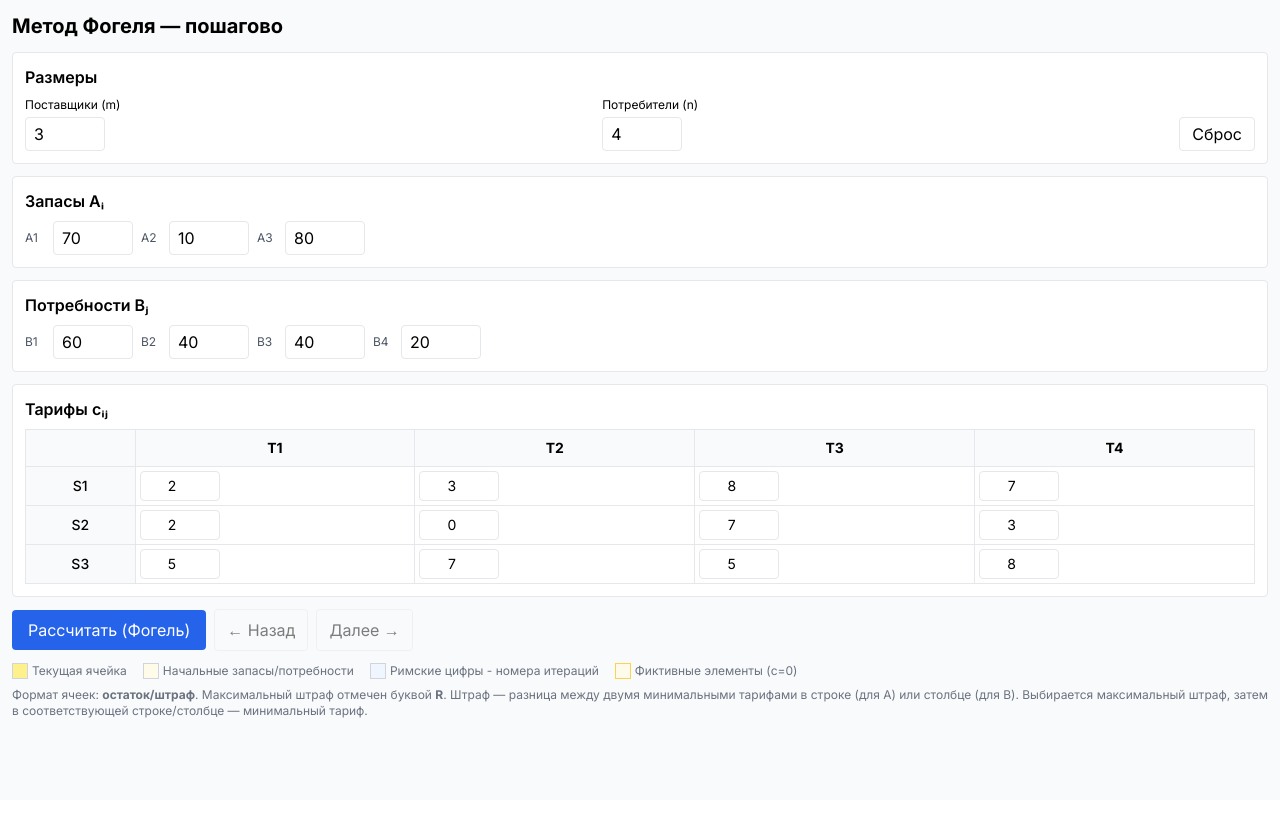
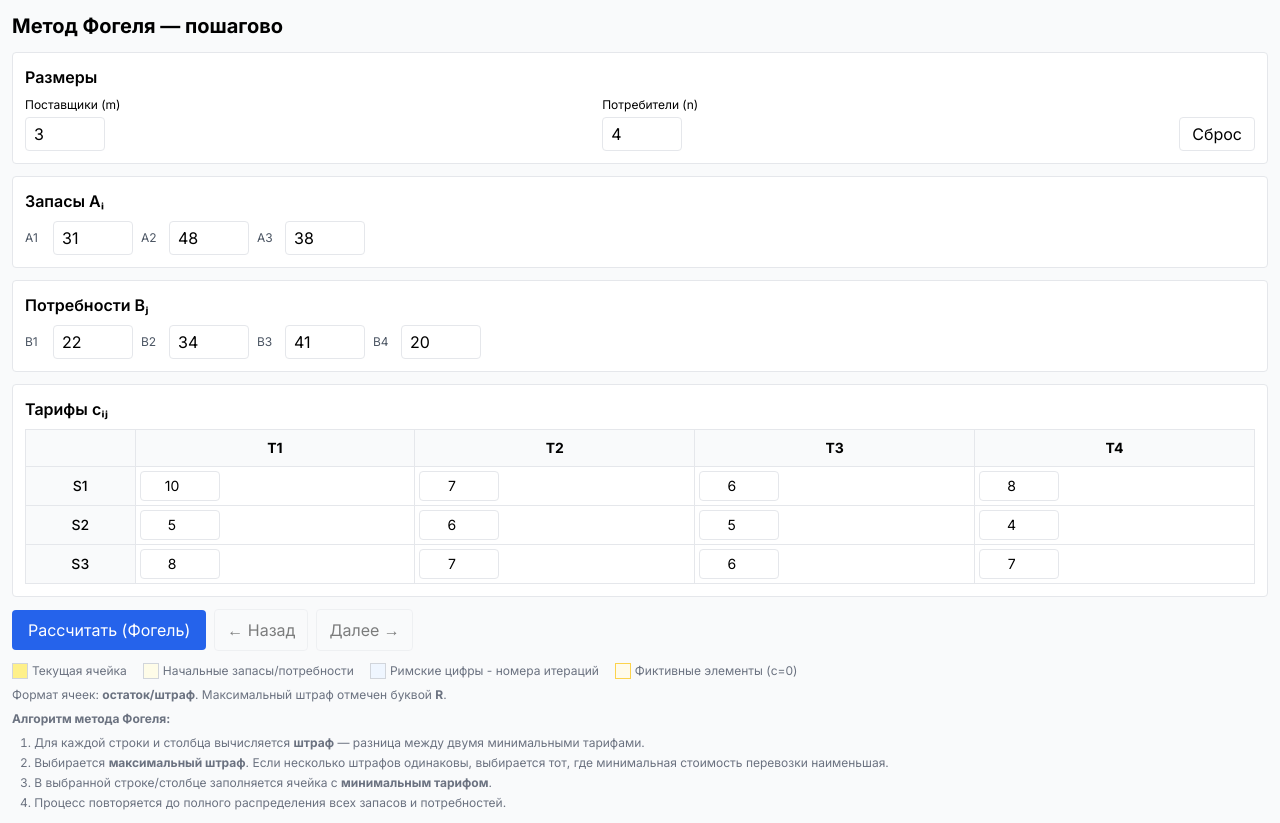
Before and after one commit to CreatorOfMiracle/mgtu_bozhko_rk1, a Next.js app: page / in a window 1280 px wide. Before the commit the page ends 800 px from the top, so only its background shows below. Built offline with nearby package versions, Linux system fonts and the light colour scheme.

Commit message:
Enhance Vogel's method implementation by refining penalty selection logic to prioritize minimal costs among ties and update default data for better testing scenarios

```diff
--- a/components/NWCornerStepper.tsx
+++ b/components/NWCornerStepper.tsx
@@ -104,10 +104,52 @@ function computeVogelSteps(costs: number[][], s0: number[], d0: number[]) {
     }
 
     // выбираем максимальный штраф
+    // Если несколько штрафов одинаковые, выбираем тот, где минимальная стоимость меньше
     let chosenBy = "row";
     let bestIdx = -1, bestPen = -Infinity;
-    for (let i=0;i<m;i++) if (isFinite(rowPen[i]) && rowPen[i] > bestPen) { bestPen=rowPen[i]; chosenBy="row"; bestIdx=i; }
-    for (let j=0;j<n;j++) if (isFinite(colPen[j]) && colPen[j] > bestPen) { bestPen=colPen[j]; chosenBy="col"; bestIdx=j; }
+    let bestMinCost = Infinity;
+
+    // Сначала находим максимальный штраф
+    for (let i=0;i<m;i++) if (isFinite(rowPen[i]) && rowPen[i] > bestPen) { bestPen=rowPen[i]; }
+    for (let j=0;j<n;j++) if (isFinite(colPen[j]) && colPen[j] > bestPen) { bestPen=colPen[j]; }
+
+    // Теперь среди всех строк/столбцов с максимальным штрафом выбираем тот, где минимальная стоимость меньше
+    for (let i=0;i<m;i++) {
+      if (isFinite(rowPen[i]) && rowPen[i] === bestPen) {
+        // Находим минимальную стоимость в этой строке
+        let minCost = Infinity;
+        for (let j=0;j<n;j++) {
+          if (demands[j] > 0 && balancedCosts[i][j] < minCost) {
+            minCost = balancedCosts[i][j];
+          }
+        }
+        // Если эта строка имеет меньшую минимальную стоимость, выбираем её
+        if (minCost < bestMinCost) {
+          bestMinCost = minCost;
+          chosenBy = "row";
+          bestIdx = i;
+        }
+      }
+    }
+
+    for (let j=0;j<n;j++) {
+      if (isFinite(colPen[j]) && colPen[j] === bestPen) {
+        // Находим минимальную стоимость в этом столбце
+        let minCost = Infinity;
+        for (let i=0;i<m;i++) {
+          if (supplies[i] > 0 && balancedCosts[i][j] < minCost) {
+            minCost = balancedCosts[i][j];
+          }
+        }
+        // Если этот столбец имеет меньшую минимальную стоимость, выбираем его
+        if (minCost < bestMinCost) {
+          bestMinCost = minCost;
+          chosenBy = "col";
+          bestIdx = j;
+        }
+      }
+    }
+
     if (bestIdx < 0) break;
 
     // внутри выбранной строки/столбца берем ячейку с МИНИМАЛЬНОЙ стоимостью
@@ -150,12 +192,12 @@ function computeVogelSteps(costs: number[][], s0: number[], d0: number[]) {
 
 /* ====================== дефолтные данные задания ====================== */
 const defaultCosts = [
-  [2, 3, 8, 7],
-  [ 2, 0, 7, 3],
-  [ 5, 7, 5, 8],
+  [10, 7, 6, 8],
+  [ 5, 6, 5, 4],
+  [ 8, 7, 6, 7],
 ];
-const defaultSupplies = [70, 10, 80];
-const defaultDemands  = [60, 40, 40, 20];
+const defaultSupplies = [31, 48, 38];
+const defaultDemands  = [22, 34, 41, 20];
 
 /* ============================== компонент ============================== */
 export default function VogelStepper() {
@@ -647,9 +689,18 @@ export default function VogelStepper() {
           </span>
         </div>
         <div className="text-[10px] sm:text-xs leading-relaxed">
-          Формат ячеек: <strong>остаток/штраф</strong>. Максимальный штраф отмечен буквой <strong>R</strong>.
-          Штраф — разница между двумя минимальными тарифами в строке (для A) или столбце (для B).
-          Выбирается максимальный штраф, затем в соответствующей строке/столбце — минимальный тариф.
+          <div className="mb-2">
+            Формат ячеек: <strong>остаток/штраф</strong>. Максимальный штраф отмечен буквой <strong>R</strong>.
+          </div>
+          <div className="mb-2">
+            <strong>Алгоритм метода Фогеля:</strong>
+          </div>
+          <ol className="list-decimal list-inside space-y-1 ml-2">
+            <li>Для каждой строки и столбца вычисляется <strong>штраф</strong> — разница между двумя минимальными тарифами.</li>
+            <li>Выбирается <strong>максимальный штраф</strong>. Если несколько штрафов одинаковы, выбирается тот, где минимальная стоимость перевозки наименьшая.</li>
+            <li>В выбранной строке/столбце заполняется ячейка с <strong>минимальным тарифом</strong>.</li>
+            <li>Процесс повторяется до полного распределения всех запасов и потребностей.</li>
+          </ol>
           {!isBalanced && (
             <div className="mt-2 text-amber-700 font-medium">
               ℹ️ Задача несбалансирована — автоматически добавлены фиктивные элементы с нулевыми тарифами для балансировки.
```
